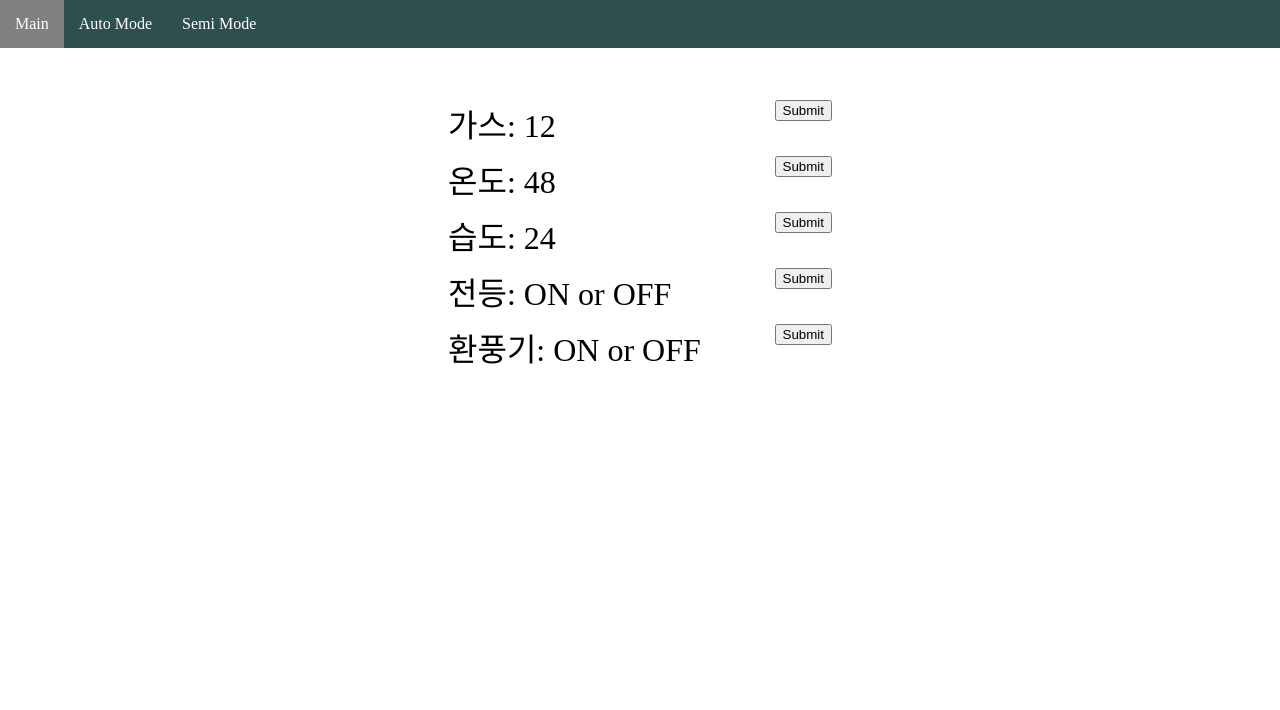
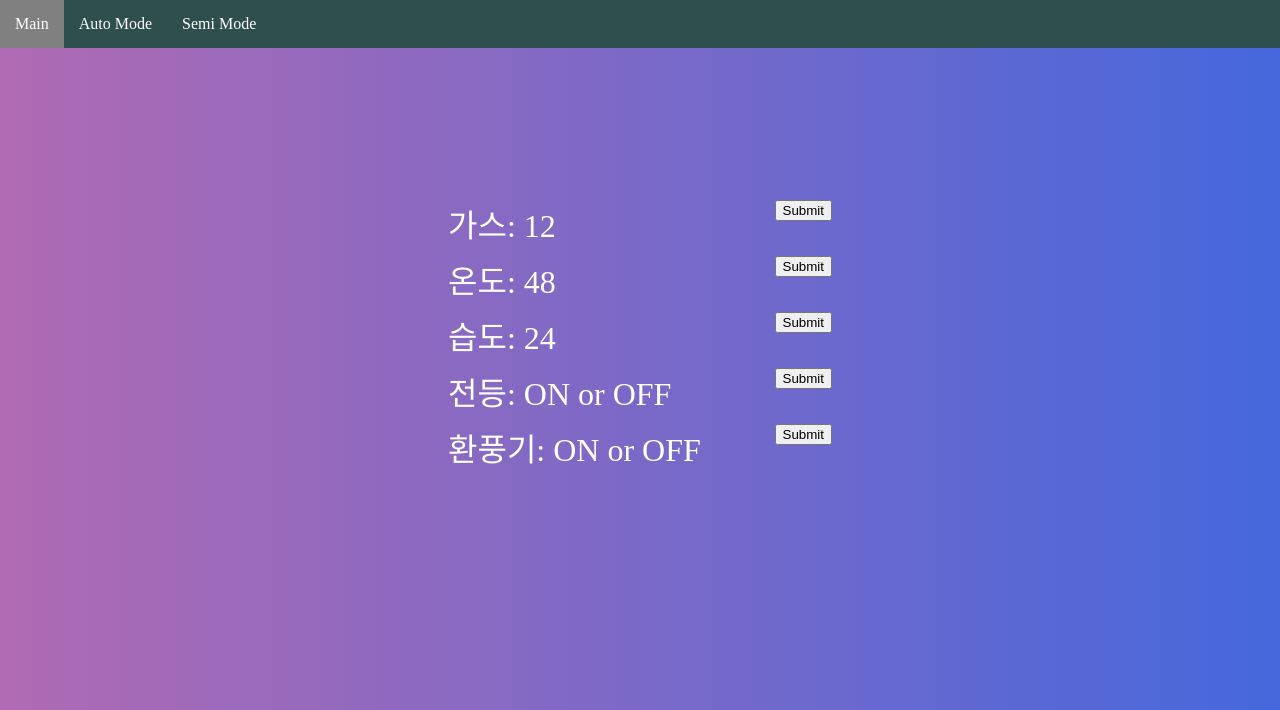
Before and after one commit to DGSW-Hackathon-SmartHome/Server, a Django app: page /main/ in a window 1280 px wide. Shown: the top 710 px of the page. Run offline with Django 3.2, Linux system fonts and the light colour scheme; style sheets or scripts are compiled from the project's sources; some libraries are stand-ins or nearby versions.

Commit message:
Update: SCSS 경로 추가 및 SCSS 추가

```diff
--- /dev/null
+++ b/static/sensor.scss
@@ -0,0 +1,22 @@
+.all_sensor {
+    text-align: center;
+    margin-top: 200px;
+
+    margin-left: 35%;
+    margin-right: 35%;
+
+    color: white;
+}
+
+.sensor {
+    margin-bottom: 10px;
+}
+
+.submit-button {
+    float: right;
+}
+
+.sensor_value {
+    font-size: 32px;
+    text-align: left;
+}
--- a/static/style.scss
+++ b/static/style.scss
@@ -1,20 +1,3 @@
-.all_sensor {
-    text-align: center;
-    margin-top: 100px;
-
-    margin-left: 35%;
-    margin-right: 35%;
+body {
+    background: linear-gradient(to left, #4568dc, #b06ab3)
 }
-
-.sensor {
-    margin-bottom: 10px;
-}
-
-.submit-button {
-    float: right;
-}
-
-.sensor_value {
-    font-size: 32px;
-    text-align: left;
-}
--- a/templates/index.html
+++ b/templates/index.html
@@ -6,8 +6,9 @@
     <meta name="viewport" content="width=device-width, initial-scale=1.0">
 
     {% load sass_tags %}
+    <link href="{% sass_src 'sensor.scss' %}" rel="stylesheet" type="text/css" />
+    <link href="{% sass_src 'navbar.scss' %}" rel="stylesheet" type="text/css" />
     <link href="{% sass_src 'style.scss' %}" rel="stylesheet" type="text/css" />
-    <link href="{% sass_src 'navbar.scss' %}" rel="stylesheet" type="text/css" />
     <title>Document</title>
 </head>
 <body>
```
Also changed, not shown: static/sensor.css (added, +9 -0 lines), static/style.css (+1 -7 lines), 2 other files.
